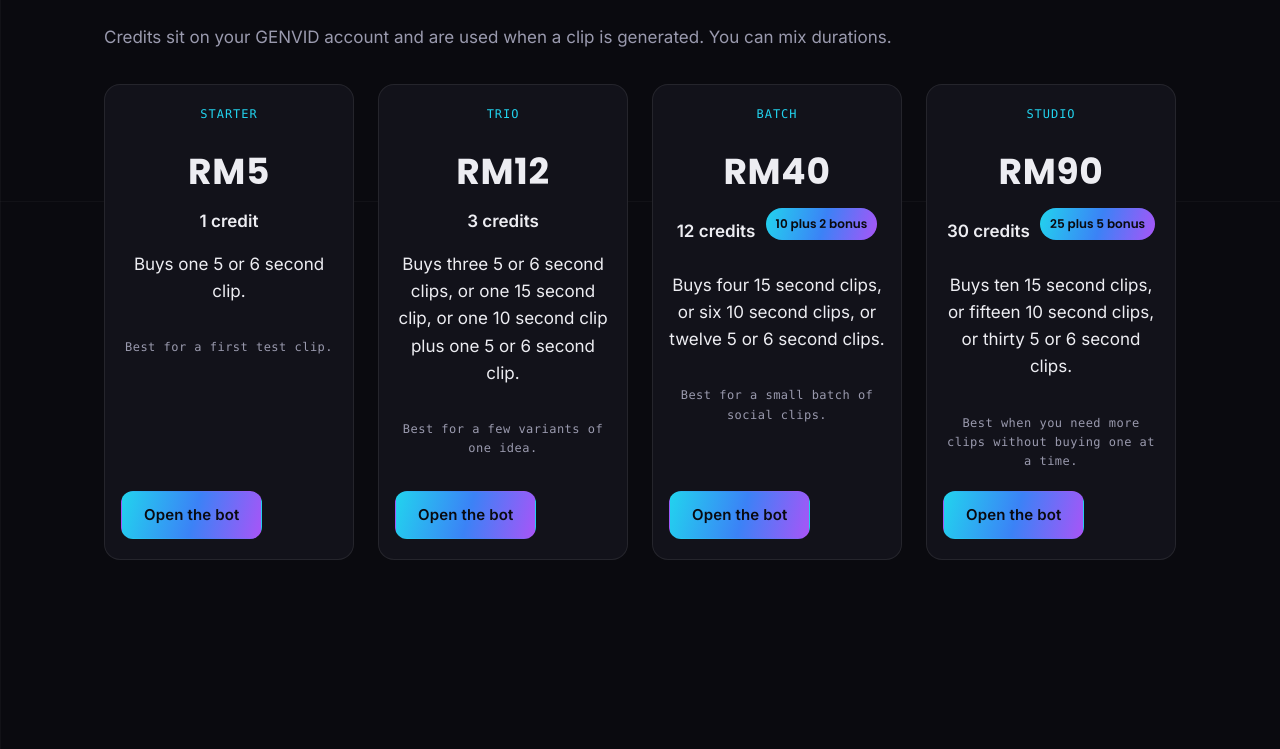
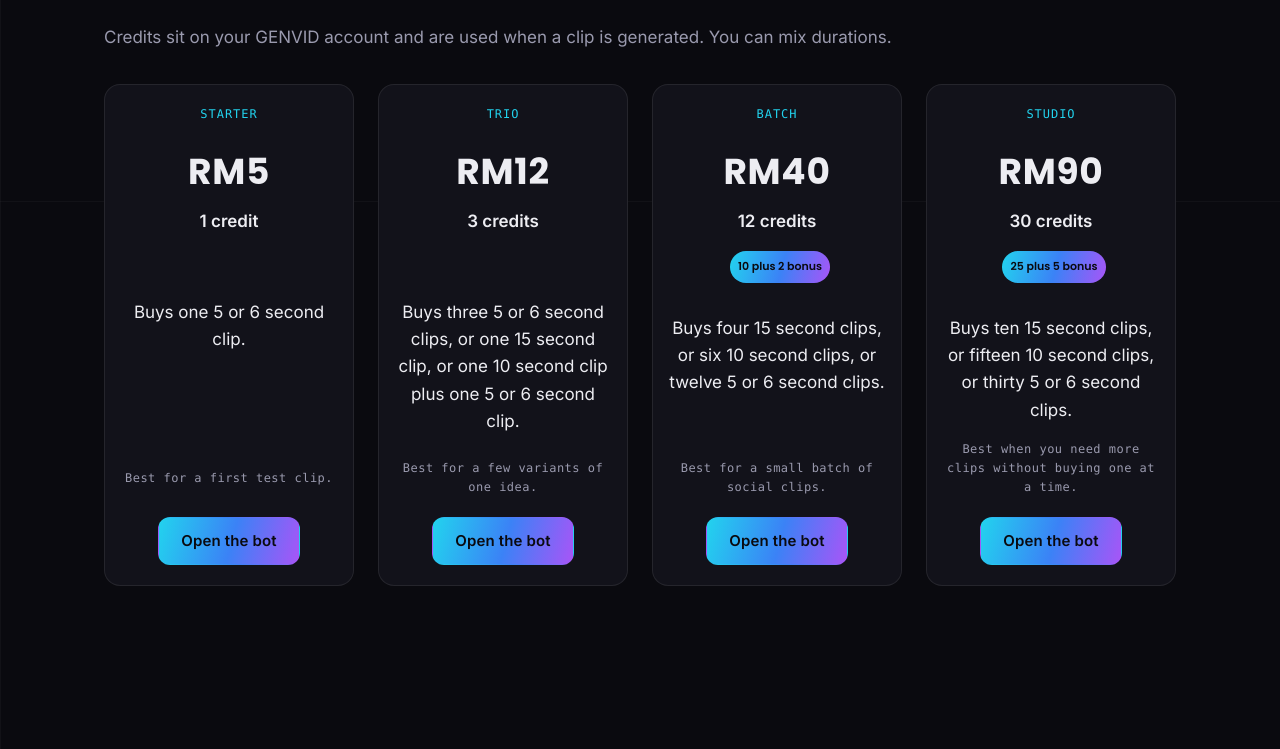
Before and after one commit to raffieeey/genvid-website, a plain HTML site: page docs/pricing.html in a window 1280 px wide. Shown: the part 599-1348 px from the top of the page. Drawn offline with Linux system fonts and the light colour scheme.

Commit message:
fix(pricing): align pack card rows - badge on its own row, reserved title height, centred buttons

```diff
--- a/docs/css/pages.css
+++ b/docs/css/pages.css
@@ -304,3 +304,35 @@
     color: #000;
   }
 }
+
+/* Pack cards: fixed row sequence so every row lines up across the four cards. */
+.pack-card .stack {
+  flex: 1 1 auto;
+}
+
+.pack-bonus {
+  margin: 0;
+  min-height: 32px;
+  display: flex;
+  align-items: center;
+  justify-content: center;
+}
+
+.pack-card .badge {
+  white-space: nowrap;
+  font-size: 0.6875rem;
+  padding: 0 8px;
+}
+
+.pack-what {
+  margin: 0;
+  flex: 1 1 auto;
+}
+
+.pack-best {
+  min-height: 2.4em;
+}
+
+.pack-card .btn {
+  align-self: center;
+}
--- a/docs/css/styles.css
+++ b/docs/css/styles.css
@@ -329,6 +329,15 @@
     inset 0 1px 0 rgba(255, 255, 255, 0.14),
     0 0 0 1px rgba(34, 211, 238, 0.12),
     0 18px 40px -24px rgba(34, 211, 238, 0.35);
+}
+
+/* Reserve two lines for card titles so rows below stay aligned across a grid. */
+.card > .h3,
+.card > h3,
+.card .clip-body > .h3,
+.card .clip-body > h3 {
+  min-height: 2.4em;
+  min-height: 2lh;
 }
 
 .skip-link {
--- a/docs/pricing.html
+++ b/docs/pricing.html
@@ -58,7 +58,8 @@
               <p class="eyebrow">Starter</p>
               <p class="pack-price">RM5</p>
               <p class="pack-credits">1 credit</p>
-              <p>Buys one 5 or 6 second clip.</p>
+              <p class="pack-bonus" aria-hidden="true"></p>
+              <p class="pack-what">Buys one 5 or 6 second clip.</p>
               <p class="muted pack-best">Best for a first test clip.</p>
             </div>
             <a class="btn btn-primary" href="https://t.me/ZhongZena_bot" target="_blank" rel="noopener">Open the bot</a>
@@ -68,7 +69,8 @@
               <p class="eyebrow">Trio</p>
               <p class="pack-price">RM12</p>
               <p class="pack-credits">3 credits</p>
-              <p>Buys three 5 or 6 second clips, or one 15 second clip, or one 10 second clip plus one 5 or 6 second clip.</p>
+              <p class="pack-bonus" aria-hidden="true"></p>
+              <p class="pack-what">Buys three 5 or 6 second clips, or one 15 second clip, or one 10 second clip plus one 5 or 6 second clip.</p>
               <p class="muted pack-best">Best for a few variants of one idea.</p>
             </div>
             <a class="btn btn-primary" href="https://t.me/ZhongZena_bot" target="_blank" rel="noopener">Open the bot</a>
@@ -77,8 +79,9 @@
             <div class="stack">
               <p class="eyebrow">Batch</p>
               <p class="pack-price">RM40</p>
-              <p class="pack-credits">12 credits <span class="badge">10 plus 2 bonus</span></p>
-              <p>Buys four 15 second clips, or six 10 second clips, or twelve 5 or 6 second clips.</p>
+              <p class="pack-credits">12 credits</p>
+              <p class="pack-bonus"><span class="badge">10 plus 2 bonus</span></p>
+              <p class="pack-what">Buys four 15 second clips, or six 10 second clips, or twelve 5 or 6 second clips.</p>
               <p class="muted pack-best">Best for a small batch of social clips.</p>
             </div>
             <a class="btn btn-primary" href="https://t.me/ZhongZena_bot" target="_blank" rel="noopener">Open the bot</a>
@@ -87,8 +90,9 @@
             <div class="stack">
               <p class="eyebrow">Studio</p>
               <p class="pack-price">RM90</p>
-              <p class="pack-credits">30 credits <span class="badge">25 plus 5 bonus</span></p>
-              <p>Buys ten 15 second clips, or fifteen 10 second clips, or thirty 5 or 6 second clips.</p>
+              <p class="pack-credits">30 credits</p>
+              <p class="pack-bonus"><span class="badge">25 plus 5 bonus</span></p>
+              <p class="pack-what">Buys ten 15 second clips, or fifteen 10 second clips, or thirty 5 or 6 second clips.</p>
               <p class="muted pack-best">Best when you need more clips without buying one at a time.</p>
             </div>
             <a class="btn btn-primary" href="https://t.me/ZhongZena_bot" target="_blank" rel="noopener">Open the bot</a>
```
